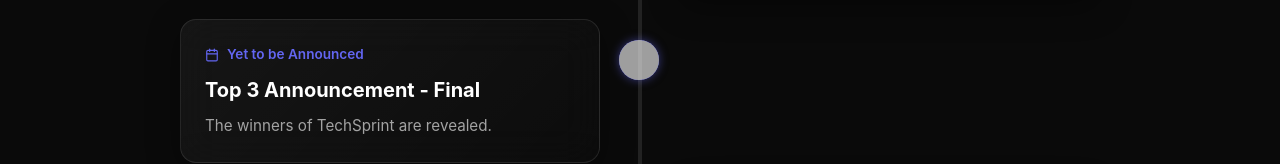
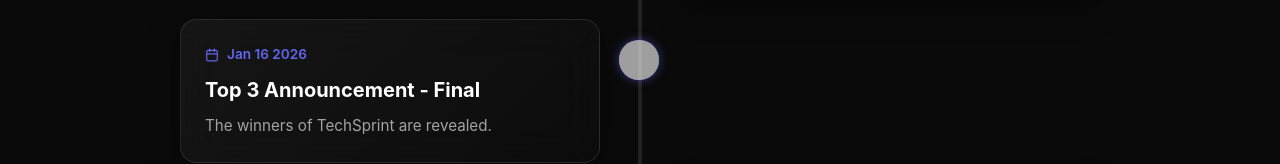
Before and after one commit to Trisa18/TechSprint, a React (Vite) app: page /timeline in a window 1280 px wide. Shown: the part 1285-1449 px from the top of the page. Built offline with nearby package versions, Linux system fonts and the light colour scheme; grey boxes are pictures that could not be loaded.

Commit message:
minor changes

```diff
--- a/src/pages/Timeline.jsx
+++ b/src/pages/Timeline.jsx
@@ -41,7 +41,7 @@
         icon: <img src="https://cdn-icons-png.flaticon.com/512/1999/1999349.png" alt="Pitching" />
     },
     {
-        date: 'Yet to be Announced',
+        date: 'Jan 16 2026',
         title: 'Top 3 Announcement - Final',
         description: 'The winners of TechSprint are revealed.',
         icon: <img src="https://cdn-icons-png.flaticon.com/512/5003/5003523.png" alt="Winners" />
```
